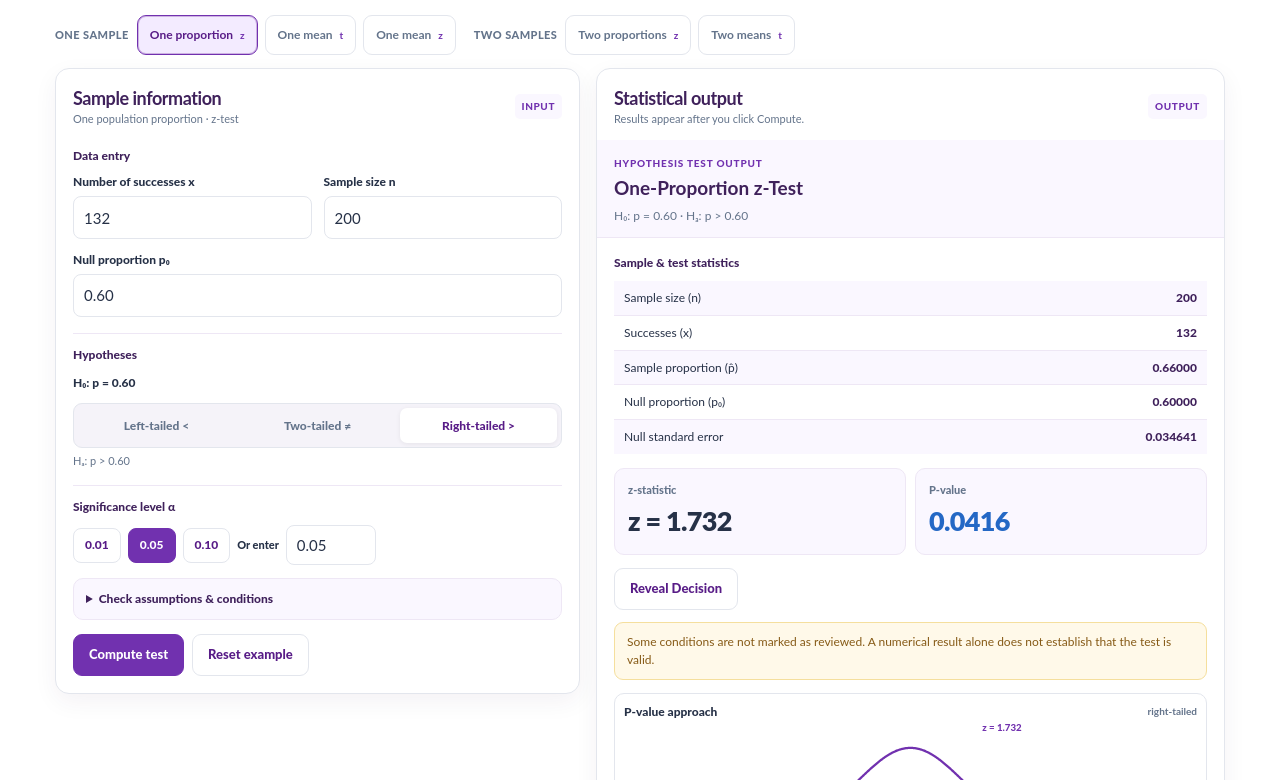
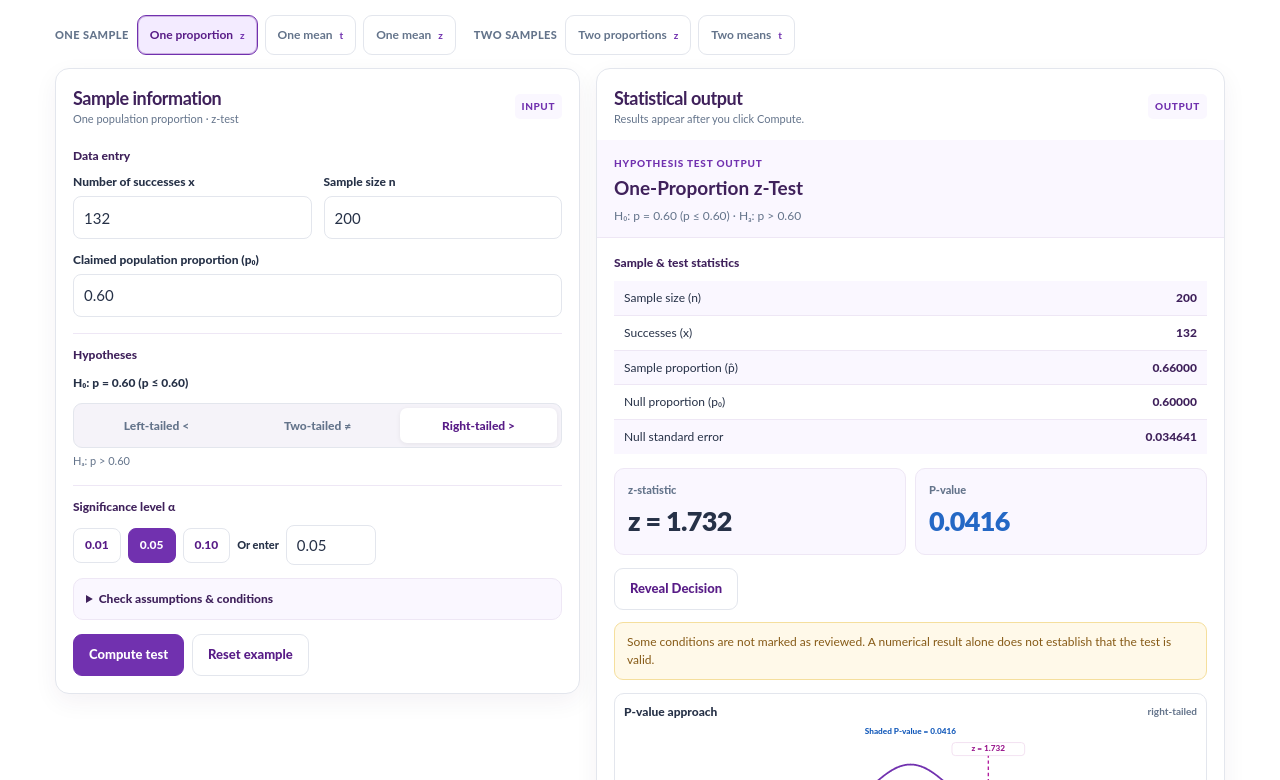
Before and after one commit to redrubberball/statistics-lab, a plain HTML site: page hyp-test/index.html in a window 1280 px wide. Both pictures are taken after a click on the button "Compute test". Shown: the part 167-947 px from the top of the page. Drawn offline with Linux system fonts and the light colour scheme.

Commit message:
Update index.html

```diff
--- a/hyp-test/index.html
+++ b/hyp-test/index.html
@@ -37,13 +37,13 @@ html[data-theme="dark"]{color-scheme:dark;--bg:#11141e;--ink:#f2eff8;--muted:#b6
 <div class="actions"><button class="primary" id="calculate" type="button">Compute test</button><button class="secondary" id="reset" type="button">Reset example</button></div><div class="error hidden" role="alert" id="error"></div>
 </div></section>
 <section class="panel" aria-labelledby="outputheading"><div class="panelhead"><div><h2 id="outputheading">Statistical output</h2><p class="caption">Results appear after you click Compute.</p></div><span class="badge">OUTPUT</span></div>
-<div id="placeholder" class="output-placeholder"><div class="symbol" aria-hidden="true">∿</div><h3>Ready to test</h3><p>Choose a procedure, enter the data and null value, then click <strong>Compute test</strong>.</p></div>
+<div id="placeholder" class="output-placeholder"><div class="symbol" aria-hidden="true">∿</div><h3>Ready to test</h3><p>Choose a test, enter your sample information and the value stated in the claim, then click <strong>Compute test</strong>.</p></div>
 <div id="results" class="hidden" aria-live="polite"><div id="stale" class="stale hidden" role="status">Inputs changed. These are the previous results. Click Compute test to update.</div><div class="output-title"><div class="kicker">Hypothesis test output</div><h2 id="testName">One-Proportion z-Test</h2><p id="hypothesisText">H₀: p = 0.60 · Hₐ: p &gt; 0.60</p></div><div class="outputbody">
 <div class="outputsub">Sample &amp; test statistics</div><table class="output-table" aria-label="Sample statistics and test settings"><tbody id="outputRows"></tbody></table>
 <div class="result-cards"><div class="stat-card"><div class="name" id="statName">Test statistic</div><div class="num" id="statValue">—</div></div><div class="stat-card pval"><div class="name">P-value</div><div class="num" id="pValue">—</div></div></div>
 <div class="sl-one-decision-bar" style="margin-top:13px"><button type="button" class="secondary" id="slOneDecisionButton" aria-expanded="false" aria-controls="decision">Reveal Decision</button></div><div class="decision hidden" id="decision"><strong id="decisionTitle">—</strong><div class="why" id="decisionReason"></div></div>
 <div id="warnings" class="warning hidden" role="note"></div>
-<div class="chart-stack"><div class="chartbox"><div class="charttitle"><span>P-value approach</span><span class="method-label" id="pAreaLabel">P-value area</span></div><svg id="pGraph" viewBox="0 0 520 178" role="img" aria-label="Reference distribution with P-value area shaded"></svg><div class="legend"><span class="dot blue"></span>Blue: P-value area <span style="margin-left:10px"><span class="dot purple"></span>Observed statistic</span></div></div><div class="chartbox"><div class="charttitle"><span>Critical-value approach</span><span class="method-label" id="criticalText">Critical value(s)</span></div><svg id="cGraph" viewBox="0 0 520 178" role="img" aria-label="Reference distribution with rejection region shaded"></svg><div class="legend"><span class="dot teal"></span>Teal: rejection region <span style="margin-left:10px"><span class="dot purple"></span>Observed statistic</span></div></div></div>
+<div class="chart-stack"><div class="chartbox"><div class="charttitle"><span>P-value approach</span><span class="method-label" id="pAreaLabel">P-value area</span></div><svg id="pGraph" viewBox="0 0 520 210" role="img" aria-label="Reference distribution with P-value area shaded"></svg><div class="legend"><span class="dot blue"></span>Blue: P-value area <span style="margin-left:10px"><span class="dot purple"></span>Observed statistic</span></div></div><div class="chartbox"><div class="charttitle"><span>Critical-value approach</span><span class="method-label" id="criticalText">Critical value(s)</span></div><svg id="cGraph" viewBox="0 0 520 210" role="img" aria-label="Reference distribution with rejection region shaded"></svg><div class="legend"><span class="dot teal"></span>Teal: rejection region <span style="margin-left:10px"><span class="dot purple"></span>Observed statistic</span></div></div></div>
 <details class="more" id="calculations"><summary>Show calculations &amp; interpretation</summary><div class="morebody" id="calculationDetails"></div></details>
 <div class="actions"><button class="secondary" id="copy" type="button">Copy output</button><span class="hint" id="copyStatus" role="status"></span></div>
 </div></div></section></div>
@@ -67,9 +67,9 @@ function isMean(){return ['mean1t','mean1z','mean2'].includes(mode)}
 function source(){return data[mode].source||'summary'}
 function renderInput(){document.querySelectorAll('[data-method]').forEach(b=>b.setAttribute('aria-pressed',String(b.dataset.method===mode)));$('dataSource').classList.toggle('hidden',!isMean());document.querySelectorAll('[data-source]').forEach(b=>b.setAttribute('aria-pressed',String(b.dataset.source===source())));
 const d=data[mode];let html='';const raw=source()==='raw';
-if(mode==='prop1'){html=field('x','Number of successes x')+field('n','Sample size n')+field('p0','Null proportion p₀','min="0" max="1"',true);$('methodhint').textContent='One population proportion · z-test';}
-if(mode==='mean1t'){html=raw?textArea('raw','Sample observations'):field('n','Sample size n')+field('xbar','Sample mean x̄')+field('s','Sample standard deviation s','min="0"',true);html+=field('mu0','Null mean μ₀','',true);$('methodhint').textContent='One population mean · t-test · σ unknown';}
-if(mode==='mean1z'){html=raw?textArea('raw','Sample observations')+field('sigma','Known population SD σ','min="0"',true):field('n','Sample size n')+field('xbar','Sample mean x̄')+field('sigma','Known population SD σ','min="0"',true);html+=field('mu0','Null mean μ₀','',true);$('methodhint').textContent='One population mean · z-test · σ known';}
+if(mode==='prop1'){html=field('x','Number of successes x')+field('n','Sample size n')+field('p0','Claimed population proportion (p₀)','min="0" max="1"',true);$('methodhint').textContent='One population proportion · z-test';}
+if(mode==='mean1t'){html=raw?textArea('raw','Sample observations'):field('n','Sample size n')+field('xbar','Sample mean x̄')+field('s','Sample standard deviation s','min="0"',true);html+=field('mu0','Claimed population mean (μ₀)','',true);$('methodhint').textContent='One population mean · t-test · σ unknown';}
+if(mode==='mean1z'){html=raw?textArea('raw','Sample observations')+field('sigma','Known population SD σ','min="0"',true):field('n','Sample size n')+field('xbar','Sample mean x̄')+field('sigma','Known population SD σ','min="0"',true);html+=field('mu0','Claimed population mean (μ₀)','',true);$('methodhint').textContent='One population mean · z-test · σ known';}
 if(mode==='prop2'){html=field('x1','Group 1 successes x₁')+field('n1','Group 1 sample size n₁')+field('x2','Group 2 successes x₂')+field('n2','Group 2 sample size n₂')+'<p class="hint wide">Tests H₀: p₁ − p₂ = 0, using the pooled proportion.</p>';$('methodhint').textContent='Two independent proportions · pooled z-test';}
 if(mode==='mean2'){html=raw?textArea('raw1','Group 1 observations')+textArea('raw2','Group 2 observations'):field('n1','Group 1 sample size n₁')+field('xbar1','Group 1 sample mean x̄₁')+field('s1','Group 1 sample SD s₁')+field('n2','Group 2 sample size n₂')+field('xbar2','Group 2 sample mean x̄₂')+field('s2','Group 2 sample SD s₂');html+=field('delta0','Null mean difference Δ₀','',true);$('methodhint').textContent='Two independent means · Welch t-test';}
 $('fields').innerHTML=html;
@@ -79,7 +79,7 @@ $('alpha').value=d.alpha;document.querySelectorAll('[data-alpha]').forEach(b=>b.
 $('shapeLabel').textContent=mode==='prop1'?'Under H₀, expected successes and failures are at least 10.':mode==='prop2'?'Each group has at least 10 expected successes and 10 expected failures under H₀.':'Population is approximately Normal, or samples are sufficiently large without severe skew or outliers.';
 $('assumpNote').textContent=mode.startsWith('prop')?'The calculator checks expected counts. Randomness, independence, and population sizes require context.':mode==='mean1z'?'Use a z-test only when the population standard deviation σ is known. The calculator cannot verify normality or sampling.':'The calculator cannot verify random sampling, outliers, population shape, or independence. Two groups must be independent for Welch t.';
 $('randomCheck').checked=false;$('indCheck').checked=false;$('shapeCheck').checked=false;$('assumptions').open=false;updateHyp();}
-function hypothesisStrings(){const d=data[mode];const sign=({left:'<',right:'>',two:'≠'})[d.tail],v=mode==='prop1'?'p':mode==='mean1t'||mode==='mean1z'?'μ':mode==='prop2'?'p₁ − p₂':'μ₁ − μ₂';const value=mode==='prop1'?d.p0:mode==='mean1t'||mode==='mean1z'?d.mu0:mode==='prop2'?'0':d.delta0;return {h0:`H₀: ${v} = ${value}`,ha:`Hₐ: ${v} ${sign} ${value}`};}
+function hypothesisStrings(){const d=data[mode];const sign=({left:'<',right:'>',two:'≠'})[d.tail],v=mode==='prop1'?'p':mode==='mean1t'||mode==='mean1z'?'μ':mode==='prop2'?'p₁ − p₂':'μ₁ − μ₂';const value=mode==='prop1'?d.p0:mode==='mean1t'||mode==='mean1z'?d.mu0:mode==='prop2'?'0':d.delta0;const complement=d.tail==='right'?'≤':d.tail==='left'?'≥':null;return {h0:`H₀: ${v} = ${value}${complement?' ('+v+' '+complement+' '+value+')':''}`,ha:`Hₐ: ${v} ${sign} ${value}`};}
 function updateHyp(){const h=hypothesisStrings();$('nulltext').textContent=h.h0;$('alttext').textContent=h.ha;}
 function markStale(){window.StatsLabExporter?.markStale();$('decision').classList.add('hidden');$('slOneDecisionButton').textContent='Reveal Decision';$('slOneDecisionButton').setAttribute('aria-expanded','false');if(last){$('stale').classList.remove('hidden');$('copy').disabled=true;}}
 function resetOutput(){window.StatsLabExporter?.reset();last=null;$('placeholder').classList.remove('hidden');$('results').classList.add('hidden');$('error').classList.add('hidden');$('copyStatus').textContent='';}
@@ -114,15 +114,42 @@ if(!Number.isFinite(r.stat))throw Error('This data produced an invalid test stat
 function fmt(n,d=3){if(Math.abs(n)<1e-12)n=0;return Number(n).toLocaleString('en-US',{maximumFractionDigits:d,minimumFractionDigits:d,useGrouping:false})}
 function pvfmt(p){return p<0.0001?'P < 0.0001':fmt(p,4)}
 function svgEl(tag,attrs={},txt){const e=document.createElementNS('http://www.w3.org/2000/svg',tag);for(const [k,v] of Object.entries(attrs))e.setAttribute(k,String(v));if(txt!==undefined)e.textContent=txt;return e;}
-function draw(id,r,kind){const svg=$(id);svg.replaceChildren();const ns='http://www.w3.org/2000/svg',left=25,right=495,baseline=136,center=260,width=right-left;const ext=Math.max(3.6,Math.abs(r.stat)*1.17,...r.critical.map(x=>Math.abs(x)*1.22));const scale=width/(2*ext),toX=x=>center+x*scale,toY=x=>baseline-104*(r.dist==='z'?Math.exp(-x*x/2):Math.pow(1+x*x/r.df,-(r.df+1)/2));const poly=[],n=640;for(let i=0;i<=n;i++){const x=-ext+2*ext*i/n;poly.push({x,y:toY(x),px:toX(x)});}svg.append(svgEl('line',{x1:left,y1:baseline,x2:right,y2:baseline,stroke:'var(--muted)','stroke-width':1,opacity:.75}));
-function shaded(x){if(kind==='p'){const z=r.stat;return r.tail==='right'?x>=z:r.tail==='left'?x<=z:Math.abs(x)>=Math.abs(z);}const c=r.critical;return r.tail==='right'?x>=c[0]:r.tail==='left'?x<=c[0]:x<=c[0]||x>=c[1];}
-// Draw area in narrow trapezoids so boundaries stay precise for any tail direction.
-const fill=kind==='p'?'#2b72da':'#129c96';for(let i=0;i<n;i++){const a=poly[i],b=poly[i+1],mid=(a.x+b.x)/2;if(shaded(mid)){svg.append(svgEl('path',{d:`M${a.px.toFixed(2)},${baseline} L${a.px.toFixed(2)},${a.y.toFixed(2)} L${b.px.toFixed(2)},${b.y.toFixed(2)} L${b.px.toFixed(2)},${baseline} Z`,fill,opacity:'.34'}));}}
-let d='';for(let i=0;i<=n;i++){const q=poly[i];d+=(i?' L':'M')+q.px.toFixed(2)+' '+q.y.toFixed(2)}svg.append(svgEl('path',{d,fill:'none',stroke:'var(--purple)','stroke-width':'2.8','stroke-linejoin':'round'}));const nums=[-Math.floor(ext),0,Math.floor(ext)];for(const num of nums){const px=toX(num);svg.append(svgEl('line',{x1:px,x2:px,y1:baseline,y2:baseline+4,stroke:'var(--muted)'}));svg.append(svgEl('text',{x:px,y:158,'font-size':11,fill:'var(--muted)','text-anchor':'middle'},String(num)))}
-const markerX=toX(r.stat);svg.append(svgEl('line',{x1:markerX,x2:markerX,y1:Math.max(11,toY(r.stat)-14),y2:baseline,stroke:'#d443c3','stroke-width':2.4,'stroke-dasharray':'4 4'}));svg.append(svgEl('circle',{cx:markerX,cy:baseline,r:3.3,fill:'#d443c3'}));const labelX=Math.max(40,Math.min(480,markerX));svg.append(svgEl('text',{x:labelX,y:11,'font-size':12,'font-weight':800,fill:'var(--purple)','text-anchor':'middle'},`${r.statLabel} = ${fmt(r.stat,3)}`));
-if(kind==='critical'){for(const v of r.critical){const x=toX(v);svg.append(svgEl('line',{x1:x,x2:x,y1:Math.max(15,toY(v)-12),y2:baseline,stroke:'#129c96','stroke-width':2.2}));svg.append(svgEl('text',{x:Math.max(25,Math.min(495,x)),y:173,'font-size':11,'font-weight':780,fill:'var(--teal)','text-anchor':'middle'},fmt(v,3)));}}
-let desc=kind==='p'?`The ${r.dist==='z'?'Normal':'t'} distribution. The blue shaded area is the ${r.tail}-tailed P-value of ${pvfmt(r.p)} for observed ${r.statLabel} ${fmt(r.stat,3)}.`:`The ${r.dist==='z'?'Normal':'t'} distribution. Teal regions mark the ${r.tail}-tailed rejection region at alpha ${fmt(r.alpha,4)}. Critical ${r.statLabel} values: ${r.critical.map(v=>fmt(v,3)).join(' and ')}.`;
-svg.insertBefore(svgEl('title',{},kind==='p'?'P-value graph':'Critical-value graph'),svg.firstChild);svg.insertBefore(svgEl('desc',{},desc),svg.childNodes[1]);}
+function draw(id,r,kind){
+ const svg=$(id);svg.replaceChildren();
+ const left=24,right=496,baseline=164,center=260,width=right-left;
+ const ext=Math.max(3.6,Math.abs(r.stat)*1.15,...r.critical.map(x=>Math.abs(x)*1.18));
+ const scale=width/(2*ext),toX=x=>center+x*scale;
+ const toY=x=>baseline-102*(r.dist==='z'?Math.exp(-x*x/2):Math.pow(1+x*x/r.df,-(r.df+1)/2));
+ const n=640,poly=[];for(let i=0;i<=n;i++){const x=-ext+2*ext*i/n;poly.push({x,y:toY(x),px:toX(x)});}
+ const critical=kind==='critical';
+ const shaded=x=>critical?(r.tail==='right'?x>=r.critical[0]:r.tail==='left'?x<=r.critical[0]:x<=r.critical[0]||x>=r.critical[1]):(r.tail==='right'?x>=r.stat:r.tail==='left'?x<=r.stat:Math.abs(x)>=Math.abs(r.stat));
+ svg.append(svgEl('line',{x1:left,y1:baseline,x2:right,y2:baseline,stroke:'var(--muted)','stroke-width':1}));
+ for(let i=0;i<n;i++){const a=poly[i],b=poly[i+1];if(shaded((a.x+b.x)/2))svg.append(svgEl('path',{d:`M${a.px.toFixed(2)},${baseline} L${a.px.toFixed(2)},${a.y.toFixed(2)} L${b.px.toFixed(2)},${b.y.toFixed(2)} L${b.px.toFixed(2)},${baseline} Z`,fill:critical?'#129c96':'#2b72da',opacity:'.42'}));}
+ let d='';for(let i=0;i<=n;i++){const q=poly[i];d+=(i?' L':'M')+q.px.toFixed(2)+' '+q.y.toFixed(2);}
+ svg.append(svgEl('path',{d,fill:'none',stroke:'var(--purple)','stroke-width':2.6}));
+ for(const num of [-Math.floor(ext),0,Math.floor(ext)]){const x=toX(num);svg.append(svgEl('text',{x,y:184,'font-size':10,fill:'var(--muted)','text-anchor':'middle'},String(num)));}
+ const markerX=toX(r.stat);
+ svg.append(svgEl('line',{x1:markerX,x2:markerX,y1:47,y2:baseline,stroke:'#b21f9f','stroke-width':2,'stroke-dasharray':'5 4'}));
+ svg.append(svgEl('circle',{cx:markerX,cy:baseline,r:3,fill:'#b21f9f'}));
+ const statLabel=`${r.statLabel} = ${fmt(r.stat,3)}`;
+ const labelX=Math.max(62,Math.min(458,markerX));
+ svg.append(svgEl('rect',{x:labelX-53,y:30,width:106,height:19,rx:5,fill:'#fff',stroke:'#eed5eb'}));
+ svg.append(svgEl('text',{x:labelX,y:43,'font-size':12,'font-weight':800,fill:'#9a168d','text-anchor':'middle'},statLabel));
+ if(critical){
+  for(const c of r.critical){const x=toX(c);
+   svg.append(svgEl('line',{x1:x,x2:x,y1:60,y2:baseline,stroke:'#07857f','stroke-width':2.2,'stroke-dasharray':'3 4'}));
+   svg.append(svgEl('text',{x,y:200,'font-size':11,'font-weight':800,fill:'#07857f','text-anchor':'middle'},`critical = ${fmt(c,3)}`));
+  }
+  const zones=r.tail==='two'?[[left,toX(r.critical[0]),'Reject H₀'],[toX(r.critical[0]),toX(r.critical[1]),'Fail to reject H₀'],[toX(r.critical[1]),right,'Reject H₀']]:r.tail==='right'?[[left,toX(r.critical[0]),'Fail to reject H₀'],[toX(r.critical[0]),right,'Reject H₀']]:[[left,toX(r.critical[0]),'Reject H₀'],[toX(r.critical[0]),right,'Fail to reject H₀']];
+  zones.forEach(([a,b,label])=>{const mid=(a+b)/2;if(b-a<42)return;const size=b-a<105?9:11;svg.append(svgEl('text',{x:mid,y:17,'font-size':size,'font-weight':800,fill:label.startsWith('Reject')?'#07857f':'#536076','text-anchor':'middle'},label));});
+ }else{
+  const tails=r.tail==='two'?[[left,toX(-Math.abs(r.stat))],[toX(Math.abs(r.stat)),right]]:r.tail==='right'?[[toX(r.stat),right]]:[[left,toX(r.stat)]];
+  tails.forEach(([a,b])=>{if(b-a>28)svg.append(svgEl('text',{x:(a+b)/2,y:105,'font-size':12,'font-weight':800,fill:'#155bbb','text-anchor':'middle'},'P-value area'));});
+  svg.append(svgEl('text',{x:260,y:17,'font-size':12,'font-weight':800,fill:'#155bbb','text-anchor':'middle'},`Shaded P-value = ${pvfmt(r.p)}`));
+ }
+ svg.insertBefore(svgEl('title',{},critical?'Critical-value and rejection-region graph':'P-value graph'),svg.firstChild);
+ svg.insertBefore(svgEl('desc',{},critical?'Teal shaded regions: reject H0. Unshaded region: fail to reject H0. Dotted lines mark critical values and the observed test statistic.':'Blue shaded area gives the P-value. Dotted purple line marks the observed statistic.'),svg.childNodes[1]);
+}
 function math(tag,children,attrs=''){return '<'+tag+(attrs?' '+attrs:'')+'>'+children+'</'+tag+'>'}const mn=x=>math('mn',escapeHTML(String(x))),mi=x=>math('mi',escapeHTML(x)),mo=x=>math('mo',escapeHTML(x)),mrow=x=>math('mrow',x),frac=(a,b)=>math('mfrac',a+b),sqrt=x=>math('msqrt',x),sub=(a,b)=>math('msub',a+b);const xbar=math('mover',mi('x')+mo('¯'),'accent="true"'),phat=math('mover',mi('p')+mo('ˆ'),'accent="true"');function mathBlock(body){return `<div class="formula"><math xmlns="http://www.w3.org/1998/Math/MathML" display="block">${mrow(body)}</math></div>`}
 function calculation(r){const p=r.pieces;let formula='',values='',intro='';if(r.mode==='prop1'){intro='The null standard error uses p₀, not p̂.';formula=mathBlock(mi('z')+mo('=')+frac(phat+mo('−')+sub(mi('p'),mn('0')),sqrt(frac(sub(mi('p'),mn('0'))+mo('(')+mn('1')+mo('−')+sub(mi('p'),mn('0'))+mo(')'),mi('n')))));values=`z = (${fmt(p.phat,5)} − ${fmt(p.p0,5)}) / √(${fmt(p.p0,5)} × ${fmt(1-p.p0,5)} / ${p.n}) = ${fmt(r.stat,5)}`;}
 if(r.mode==='mean1t'||r.mode==='mean1z'){intro=r.mode==='mean1t'?'Use the sample standard deviation s and t with df = n − 1.':'Use the known population standard deviation σ and the Normal distribution.';const sd=r.mode==='mean1t'?mi('s'):mi('σ');formula=mathBlock((r.mode==='mean1t'?mi('t'):mi('z'))+mo('=')+frac(xbar+mo('−')+sub(mi('μ'),mn('0')),frac(sd,sqrt(mi('n')))));values=`${r.statLabel} = (${fmt(p.xbar,5)} − ${fmt(p.mu0,5)}) / (${fmt(p.s,5)} / √${p.n}) = ${fmt(r.stat,5)}`;}
@@ -177,7 +204,7 @@ html[data-theme=dark] .sl-export-preview{border-color:#62536b}
 `;
 const st=document.createElement('style');st.textContent=cardStyle;document.head.appendChild(st);
 let result=null, stale=false, mode='standard';
-let custom={sample:true,hypotheses:true,details:false,critical:true,conditions:false,reference:false,decision:false};
+let custom={sample:true,hypotheses:true,details:false,critical:false,conditions:false,reference:false,decision:false};
 let reportSvg='', reportPlain='';
 const host=(kind==='ci'? $('output'): $('results'));
 if(!host) return;
@@ -204,7 +231,7 @@ body.appendChild(exporter);
 if(kind==='ci')exporter.querySelectorAll('.sl-hypothesis-only').forEach(e=>e.remove());
 else exporter.querySelectorAll('.sl-ci-only').forEach(e=>e.remove());
 const status=(message,error)=>{const el=$('sl-export-status');el.textContent=message;el.setAttribute('role',error?'alert':'status');};
-const options=()=>mode==='standard'?{sample:true,hypotheses:true,details:false,critical:true,conditions:false,reference:false,decision:false}:
+const options=()=>mode==='standard'?{sample:true,hypotheses:true,details:false,critical:false,conditions:false,reference:false,decision:false}:
   mode==='full'?{sample:true,hypotheses:true,details:true,critical:true,conditions:true,reference:true,decision:false}:custom;
 function num(n,d=3){if(!Number.isFinite(Number(n)))return '—';let v=Number(n);if(Object.is(v,-0)||Math.abs(v)<Math.pow(10,-(d+3)))v=0;return v.toFixed(d);}
 function trim(n,d=3){return Number.isInteger(Number(n))?String(n):num(n,d);}
@@ -252,7 +279,7 @@ function makeReport(r){const o=options(); const sections=[];
   else if(r.mode==='paired')add('Paired Difference Statistics',['Complete pairs','Mean d̄','SD of d','Null Δ₀'],[[trim(p.n),num(p.dbar,3),num(p.sd,3),num(p.delta0,3)]]);
  }
  const tail=r.tail==='two'?'Two-tailed':r.tail==='left'?'Left-tailed':'Right-tailed';
- let res=[['Test statistic',r.statLabel+' = '+statFmt(r)],...(r.df===null?[]:[['df',Number.isInteger(r.df)?trim(r.df):num(r.df,2)]]),['P-value',pformat(r.p,r.alpha)],['Significance level (α)',num(r.alpha,Math.abs(r.alpha)>=.0001?4:7)]];
+ let res=[['Test statistic',r.statLabel+' = '+statFmt(r)],...(mode==='standard'?[]:[...(r.df===null?[]:[['df',Number.isInteger(r.df)?trim(r.df):num(r.df,2)]]),['P-value',pformat(r.p,r.alpha)]])];
  if(o.critical)res.push(['Critical value(s)',r.critical.map(x=>criticalFmt(x,r.stat)).join(', ')]);
  add('Hypothesis Test Results',['Statistic','Value'],res);
  if(o.details){let details=[];
@@ -271,7 +298,7 @@ function makeReport(r){const o=options(); const sections=[];
  if(shown)add('Decision (Student-Requested)',['At α = '+num(r.alpha,4),'Decision'],[['P '+(r.reject?'≤':'>')+' α',r.reject?'Reject H₀':'Fail to reject H₀']]);
  else addNote('Decision Not Revealed','Use the calculator’s Reveal Decision button first if you want to include this check.');
  }
- return {title:r.title,subtitle:tail+' · α = '+num(r.alpha,4)+(r.mode==='paired'?' · Differences: Measurement 1 − Measurement 2':r.mode==='mean2'?' · Welch unequal-variance method':''),sections};
+ return {title:r.title,subtitle:tail+' · Significance level α = '+num(r.alpha,4)+(r.mode==='paired'?' · Differences: Measurement 1 − Measurement 2':r.mode==='mean2'?' · Welch unequal-variance method':''),sections,compact:mode==='standard'};
 }
 function esc(s){return String(s==null?'':s).replace(/&/g,'&amp;').replace(/</g,'&lt;').replace(/>/g,'&gt;').replace(/"/g,'&quot;').replace(/'/g,'&apos;');}
 function wrapText(text,maxChars){let out=[],line='';for(const word of String(text).split(/\s+/)){if(!word)continue;if((line+' '+word).trim().length>maxChars&&line){out.push(line);line=word;}else line=(line+' '+word).trim();}if(line)out.push(line);return out.length?out:[''];}
```
